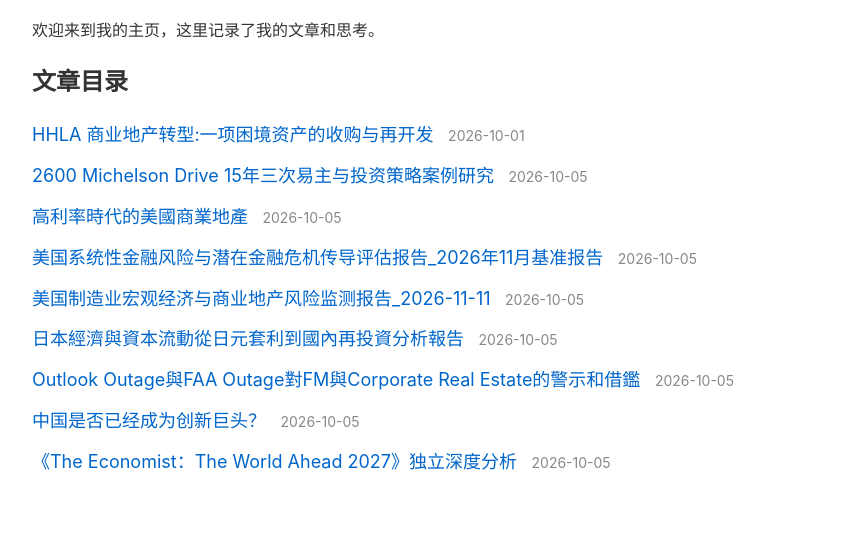
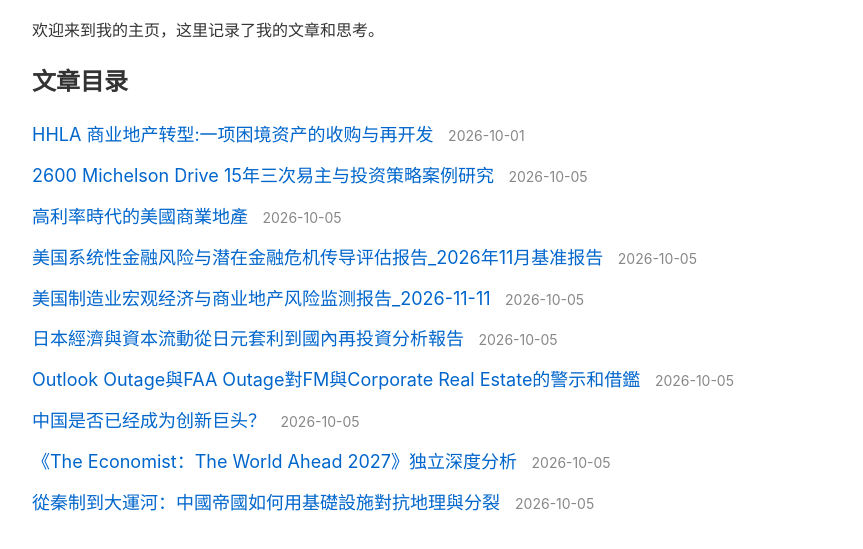
Before and after one commit to Jerioooo/Research, a plain HTML site: page index.html in a window 1280 px wide. Shown: the part 107-656 px from the top of the page, without its empty margins (208-1071 px from the left). Drawn offline with Linux system fonts and the light colour scheme.

Commit message:
Add new article link to index.html

```diff
--- a/index.html
+++ b/index.html
@@ -83,6 +83,11 @@
             <a href="article9.html">《The Economist：The World Ahead 2027》独立深度分析</a>
             <span class="date">2026-10-05</span>
         </li>
+        <li>
+            <a href="article10.html">從秦制到大運河：中國帝國如何用基礎設施對抗地理與分裂
+</a>
+            <span class="date">2026-10-05</span>
+        </li>
         <!-- 以后有新文章，直接在这里加一行 <li>...</li> 即可 -->
     </ul>
 
```
